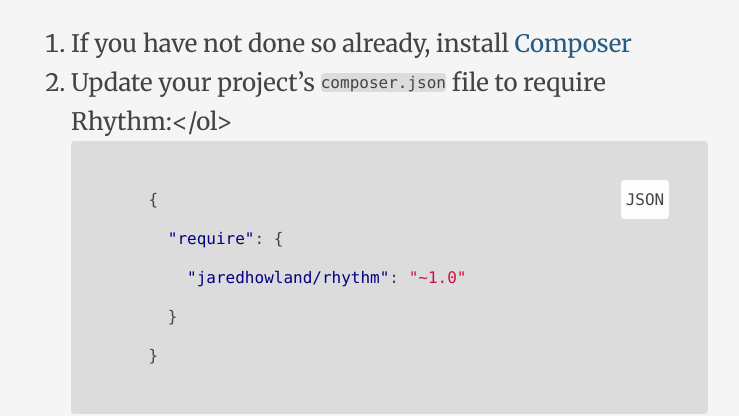
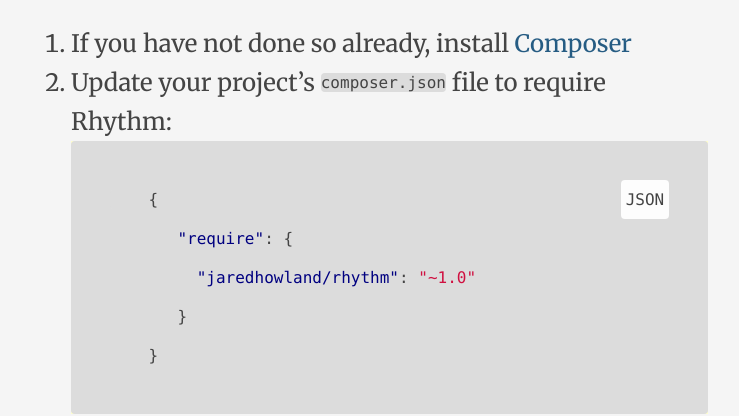
Before and after one commit to jaredhowland/rhythm, a Jekyll site: the page built from index.md, in a window 1280 px wide. Shown: the part 1965-2381 px from the top of the page, without its empty margins (270-1009 px from the left). Built offline with Jekyll 4.4.1, drawn with Linux system fonts in a browser that asks for light colours; nearby versions of some CDN libraries.

Commit message:
[FIX] Code display

```diff
--- a/_config.yml
+++ b/_config.yml
@@ -1,4 +1,7 @@
 title: "Rhythm: Sass files for vertical rhythm using modular scales"
+
+gems:
+  - jekyll-gist
 
 compress_html:
   clippings: all
--- a/index.md
+++ b/index.md
@@ -18,15 +18,16 @@ Rhythm is available as a [Composer][9] [package][10], but you can also manually
 
 Composer
 --------
-<ol>
-  <li>If you have not done so already, install <a href="https://getcomposer.org">Composer</a></li>
-  <li>Update your project’s <code class="highlighter-rouge">composer.json</code> file to require Rhythm:</ol><figure class="highlight"><pre><code class="language-json" data-lang="json"><span class="w">    </span><span class="p">{</span><span class="w">
-      </span><span class="nt">"require"</span><span class="p">:</span><span class="w"> </span><span class="p">{</span><span class="w">
-        </span><span class="nt">"jaredhowland/rhythm"</span><span class="p">:</span><span class="w"> </span><span class="s2">"~1.0"</span><span class="w">
-      </span><span class="p">}</span><span class="w">
-    </span><span class="p">}</span></code></pre></figure></li>
-  <li>SCSS: <code class="highlighter-rouge">@import "path/to/vendor/jaredhowland/rhythm/src/rhythm";</code></li>
-</ol>
+1. If you have not done so already, install [Composer][9]
+2. Update your project's `composer.json` file to require Rhythm:
+      <figure class="highlight">
+      <pre><code class="language-json" data-lang="json"><span class="w">    </span><span class="p">{</span><span class="w">
+        </span><span class="nt">  "require"</span><span class="p">:</span><span class="w"> </span><span class="p">{</span><span class="w">
+          </span><span class="nt">  "jaredhowland/rhythm"</span><span class="p">:</span><span class="w"> </span><span class="s2">"~1.0"</span><span class="w">
+        </span><span class="p">  }</span><span class="w">
+      </span><span class="p"> }</span></code></pre>
+      </figure>
+3. SCSS: `@import "path/to/vendor/jaredhowland/rhythm/src/rhythm";`
 
 Manual Installation
 -------------------
```
Also changed, not shown: 2 other files.
